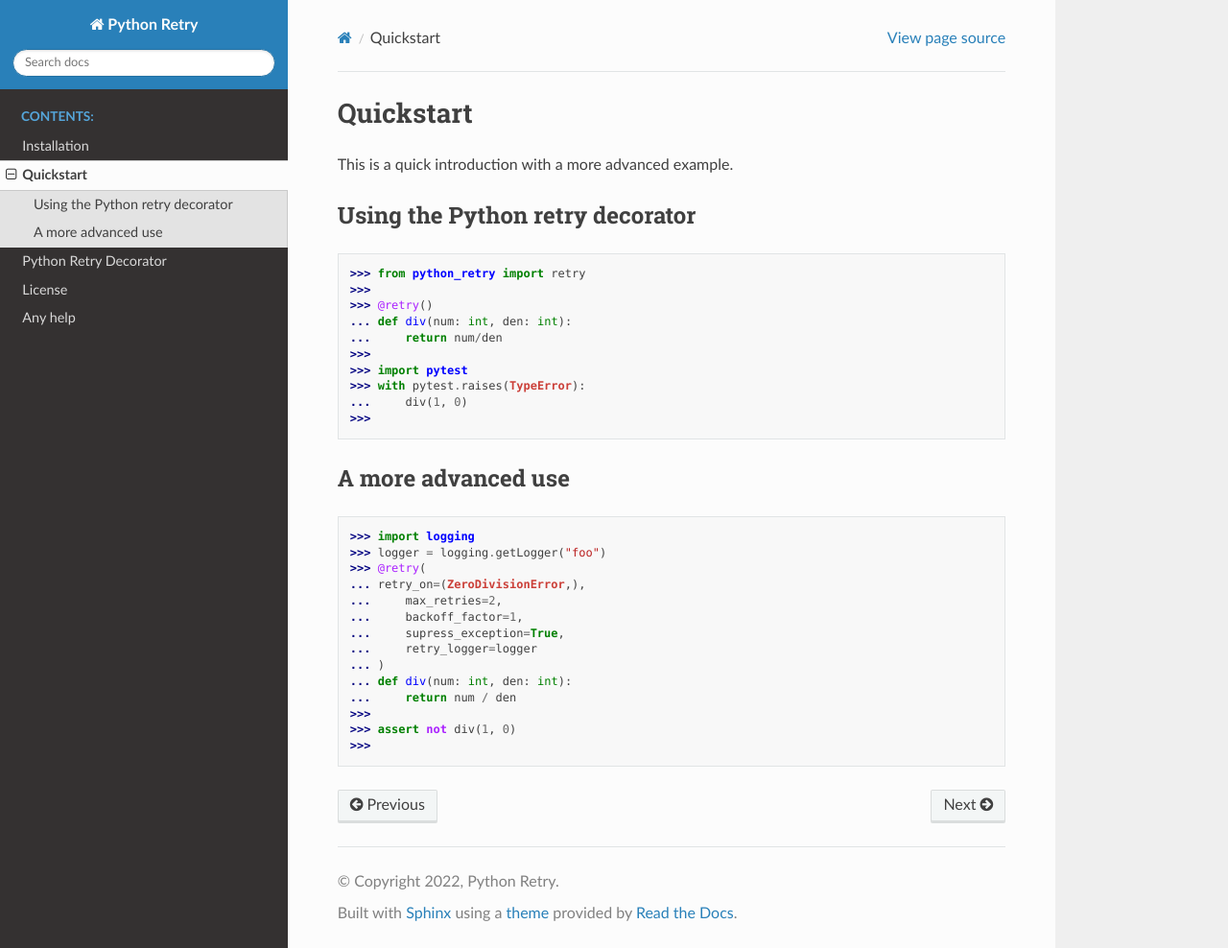
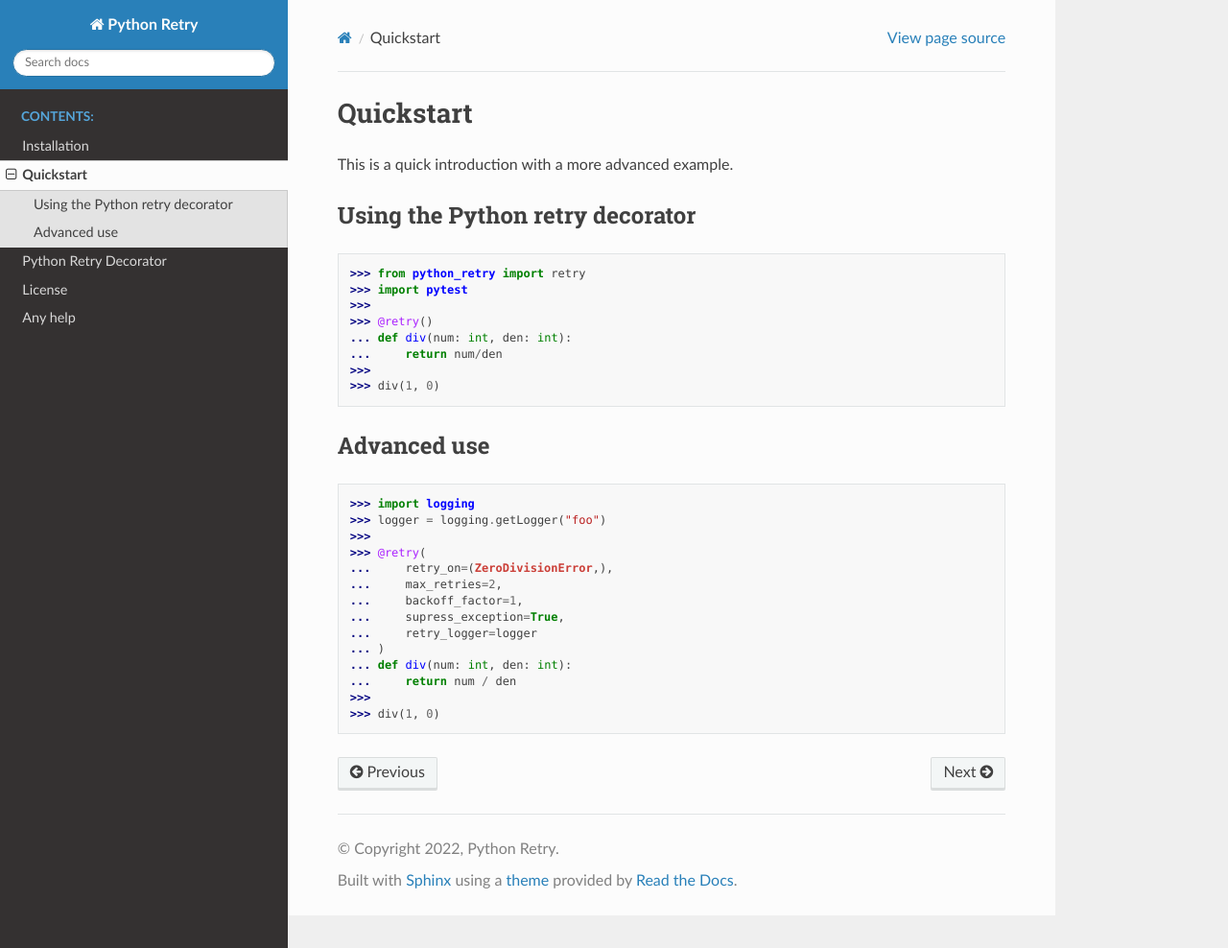
Before and after one commit to pyprogrammerblog/python-retry, a Sphinx documentation site: the page built from docs/quickstart.rst, in a window 1280 px wide and 988 px high. Shown: the whole window at 96% size. Built offline with Sphinx 7.4.7 and the Read the Docs theme 2.0.0, drawn with Linux system fonts in a browser that asks for light colours.

Commit message:
Updating documentation (#4)

```diff
--- a/README.rst
+++ b/README.rst
@@ -50,7 +50,7 @@
     >>> div(1, 0)
 
 
-More advanced
+Advanced use
 --------------
 
 .. code:: python
@@ -69,7 +69,6 @@
     ...     return num / den
     >>>
     >>> div(1, 0)
-    >>>
 
 
 Documentation
--- a/docs/quickstart.rst
+++ b/docs/quickstart.rst
@@ -9,26 +9,25 @@
 .. code:: python
 
     >>> from python_retry import retry
+    >>> import pytest
     >>>
     >>> @retry()
     ... def div(num: int, den: int):
     ...     return num/den
     >>>
-    >>> import pytest
-    >>> with pytest.raises(TypeError):
-    ...     div(1, 0)
-    >>>
+    >>> div(1, 0)
 
 
-A more advanced use
---------------------
+Advanced use
+-------------
 
 .. code:: python
 
     >>> import logging
     >>> logger = logging.getLogger("foo")
+    >>>
     >>> @retry(
-    ... retry_on=(ZeroDivisionError,),
+    ...     retry_on=(ZeroDivisionError,),
     ...     max_retries=2,
     ...     backoff_factor=1,
     ...     supress_exception=True,
@@ -37,5 +36,4 @@
     ... def div(num: int, den: int):
     ...     return num / den
     >>>
-    >>> assert not div(1, 0)
-    >>>
+    >>> div(1, 0)
--- a/setup.py
+++ b/setup.py
@@ -18,7 +18,7 @@
 tests_require = ["pytest", ]
 
 setup(
-    name="Python Retry",
+    name="python-retry",
     version=version,
     description="Retry package for Python",
     long_description=long_description,
```
Also changed, not shown: 1 other file.
